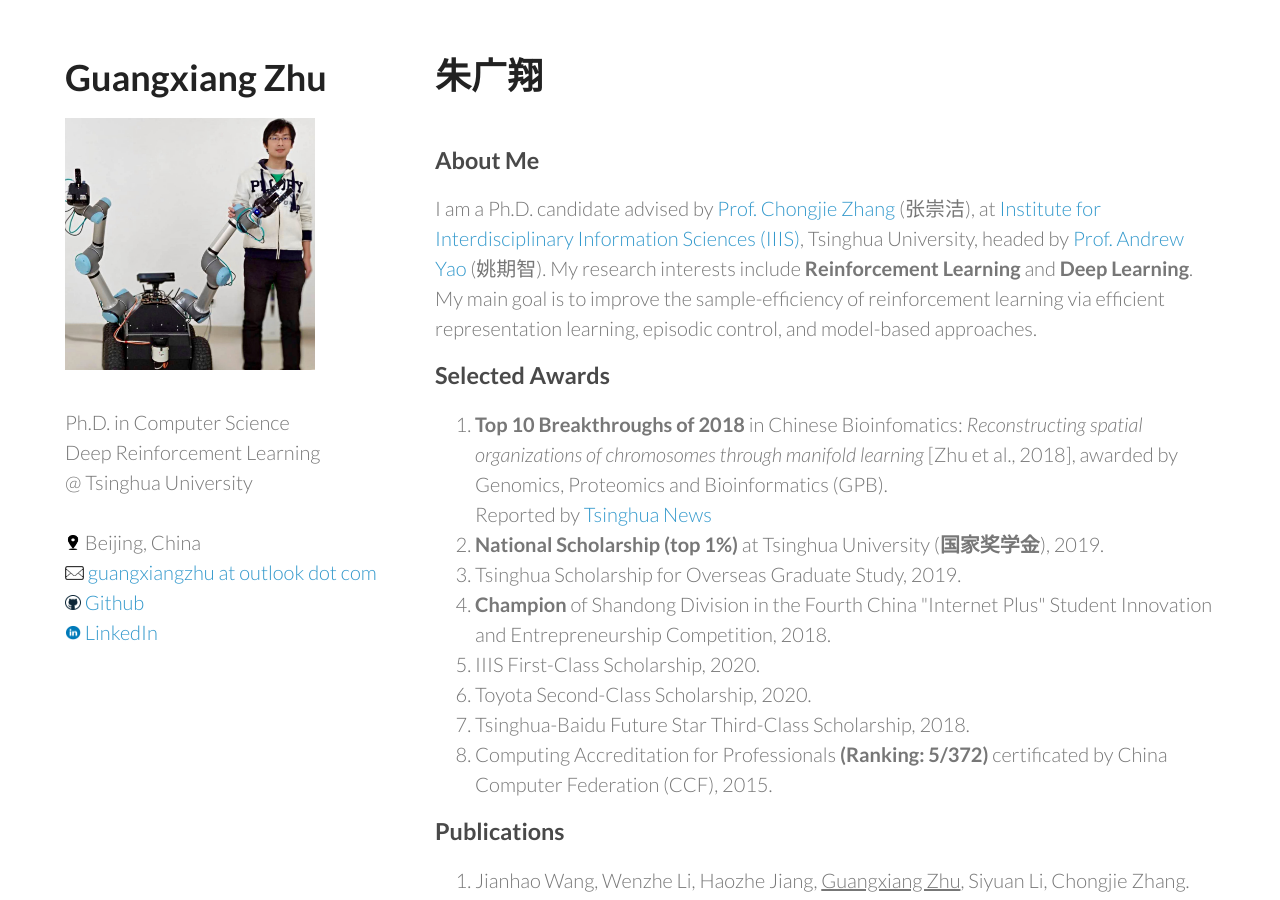
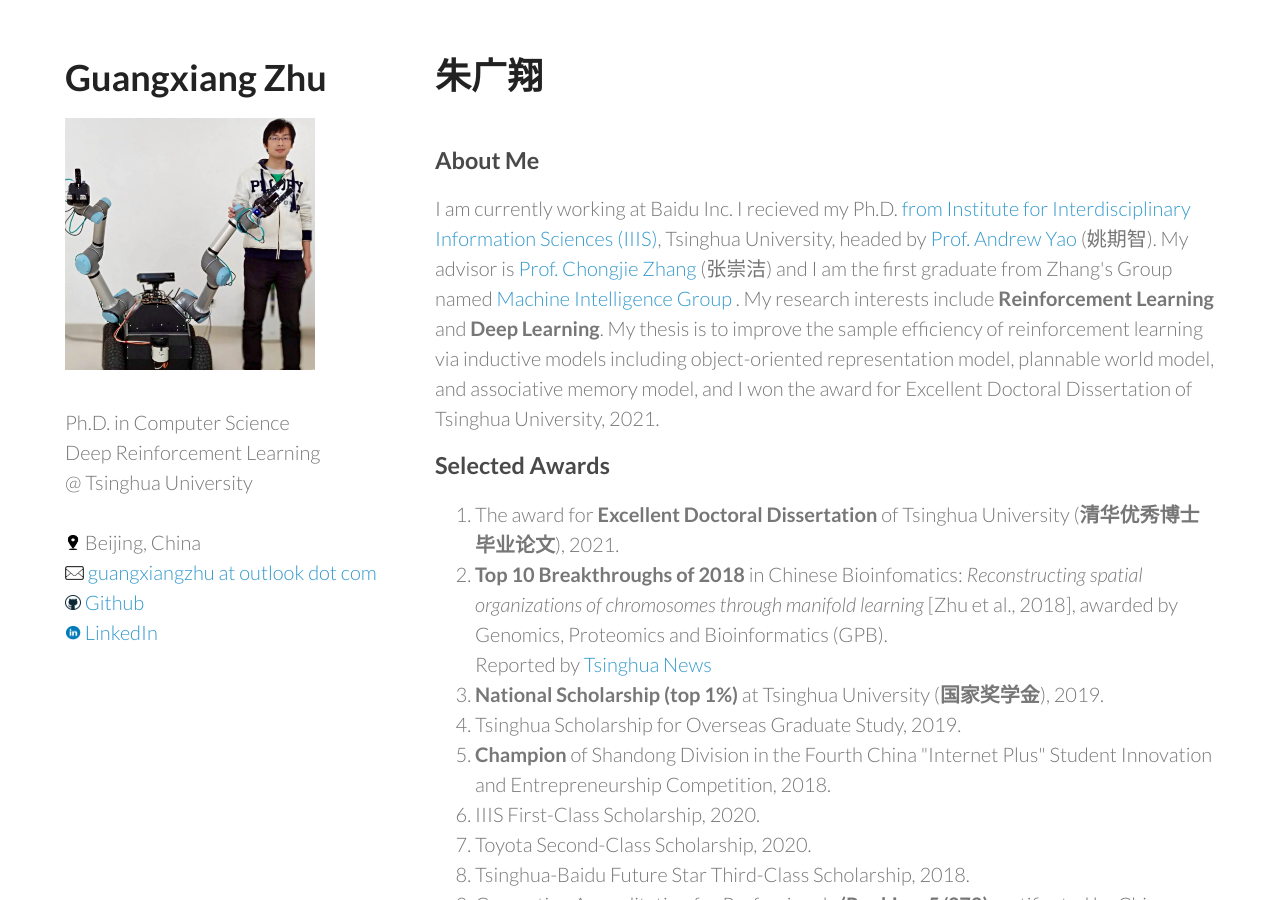
Before and after one commit to GuangxiangZhu/GuangxiangZhu.github.io, a Jekyll site: the page index.html, which Jekyll copies as it is, in a window 1280 px wide and 900 px high. Built offline with Jekyll 4.4.1, drawn with Linux system fonts in a browser that asks for light colours; some of the changed text lies outside the part shown.

Commit message:
Update index.html

```diff
--- a/index.html
+++ b/index.html
@@ -36,12 +36,18 @@
       <br />
     	<h3>About Me</h3>
       <p>
-  		I am a Ph.D. candidate advised by <a href="http://people.iiis.tsinghua.edu.cn/~zhang/"> Prof. Chongjie Zhang </a> (张崇洁), at <a href="https://iiis.tsinghua.edu.cn/en/"> Institute for Interdisciplinary Information Sciences (IIIS)</a>, Tsinghua University, headed by <a href="https://iiis.tsinghua.edu.cn/yao/"> Prof. Andrew Yao</a> (姚期智). My research interests include <b>Reinforcement Learning</b> and <b>Deep Learning</b>. My main goal is to improve the sample-efficiency of reinforcement learning via efficient representation learning, episodic control, and model-based approaches.
-      </p>
+I am currently working at Baidu Inc. I recieved my Ph.D. <a href="https://iiis.tsinghua.edu.cn/en/guangxiang/"> from Institute for Interdisciplinary Information Sciences (IIIS)</a>, Tsinghua University, headed by <a href="https://iiis.tsinghua.edu.cn/yao/"> Prof. Andrew Yao</a> (姚期智). My advisor is <a href="http://people.iiis.tsinghua.edu.cn/~zhang/"> Prof. Chongjie Zhang </a> (张崇洁) and I am the first graduate from Zhang's Group named <a href="http://group.iiis.tsinghua.edu.cn/~milab/"> Machine Intelligence Group </a>.
+
+My research interests include <b>Reinforcement Learning</b> and <b>Deep Learning</b>. My thesis is to improve the sample efficiency of reinforcement learning via inductive models including object-oriented representation model, plannable world model, and associative memory model, and I won the award for Excellent Doctoral Dissertation of Tsinghua University, 2021.      </p>
 
 
       <h3>Selected Awards</h3>
       <ol class="sparse-list">
+        <li>
+
+          The award for <b>Excellent Doctoral Dissertation</b>  of Tsinghua University (<b>清华优秀博士毕业论文</b>), 2021.
+        </li>
+
         <li>
 
           <b>Top 10 Breakthroughs of 2018</b> in Chinese Bioinfomatics: <i>Reconstructing spatial organizations of chromosomes through manifold learning</i> [Zhu et al., 2018], awarded by Genomics, Proteomics and Bioinformatics (GPB). <br/>
@@ -166,24 +172,13 @@
         </li>
 
         <li>
-          Zhizhou Ren, <span class="underline">Guangxiang Zhu</span>, Hao Hu, Beining Han, Jianglun Chen and Chongjie Zhang. <br />
-          <b style=color:#66b3ff;">On the Estimation Bias in Double Q-Learning.</b> <br />
-          Under Review, 2021. <br/>
-          PDF
-        </li>
-        <li>
           Zichuan Lin, Li Zhao, Jiang Bian, <span class="underline">Guangxiang Zhu</span>, Tao Qin and Guangwen Yang. <br />
           <b style=color:#66b3ff;">Gamma Estimation for Variance Reduction in Deep Reinforcement Learning.</b> <br />
           Under Review, 2021. <br/>
           PDF
         </li>
 
-          <li>
-          Yao Mu, Yuzheng Zhuang, Bin Wang, <span class="underline">Guangxiang Zhu</span>, Chongjie Zhang, Jianyu Chen, Shengbo Li, Wulong Liu and Jianye Hao. <br />
-          <b style=color:#66b3ff;">Imagining with Derived Memory for Model-Based Deep Reinforcement Learning. </b> <br />
-          Under Review, 2021. <br/>
-          PDF
-        </li>
+
 
       </ol>
 
```
